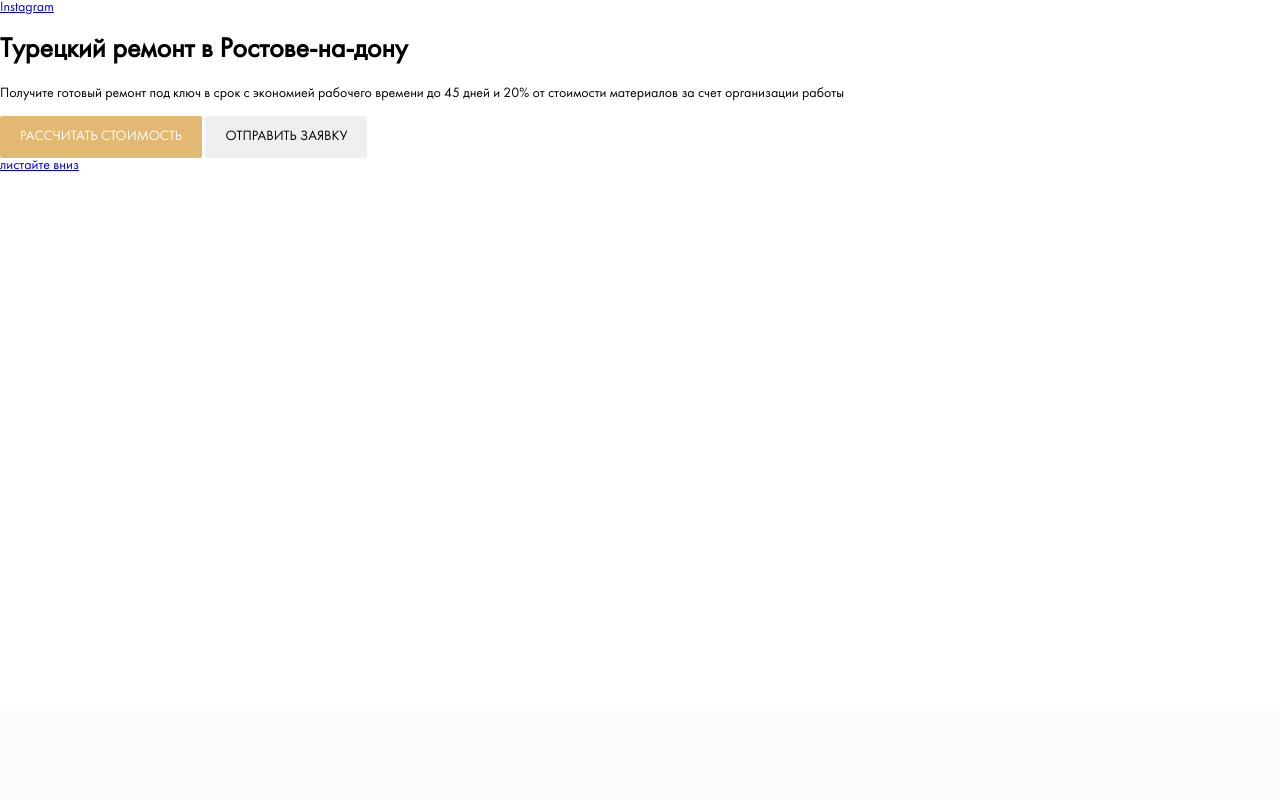
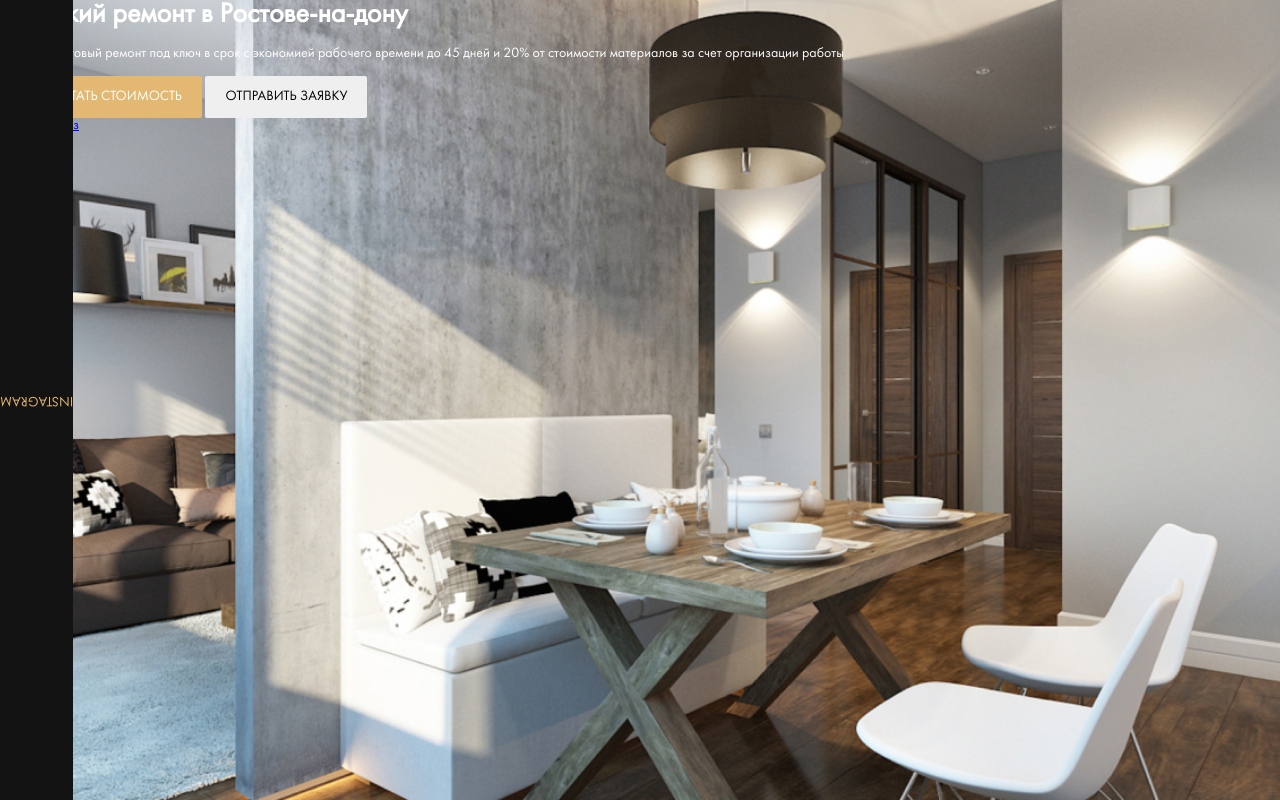
Before and after one commit to Eleonora-lab/Repair-Design, a PHP site: page / in a window 1280 px wide. Shown: the part 90-890 px from the top of the page. Before the commit the page ends 800 px from the top, so only its background shows below. Run offline with PHP 8.4, Linux system fonts and the light colour scheme; some web fonts are replaced.

Commit message:
feat:add instagramm button

```diff
--- a/css/style.css
+++ b/css/style.css
@@ -360,6 +360,32 @@ template {
 .contacts__phone {
   margin-right: 45px; }
 
+.hero {
+  position: relative;
+  background: #131313 url("../img/hero-bg.jpg") no-repeat center/cover;
+  height: 100vh;
+  color: #ffffff; }
+  .hero__instagram {
+    position: absolute;
+    left: 0;
+    top: 0;
+    max-width: 80px;
+    height: 100%; }
+
+.instagram {
+  display: flex;
+  justify-content: center;
+  align-items: center;
+  background-color: #131313; }
+  .instagram__link {
+    text-transform: uppercase;
+    text-decoration: none;
+    color: #e3b873;
+    transform: rotate(-180deg); }
+
+.title {
+  margin: 0; }
+
 body {
   font-family: "Futura Book", sans-serif;
   font-size: 14px; }
--- a/index.html
+++ b/index.html
@@ -1,11 +1,13 @@
 <!DOCTYPE html>
 <html lang="en">
+
 <head>
     <meta charset="UTF-8">
     <meta name="viewport" content="width=device-width, initial-scale=1.0">
     <link rel="stylesheet" href="css/style.css">
     <title>Document</title>
 </head>
+
 <body>
     <header class="header">
         <div class="container">
@@ -32,7 +34,10 @@
     </header>
     <div class="main">
         <section class="hero">
-        <a href="#" class="instagram hero__instagram">Instagram</a>
+            <div class="instagram hero__instagram">
+                <a href="#" class="instagram__link">Instagram</a>
+
+            </div>
             <div class="hero__content">
                 <div class="container">
                     <h1 class="title hero__title">Tурецкий ремонт в Ростове-на-дону</h1>
@@ -47,4 +52,5 @@
     </div>
 
 </body>
+
 </html>
--- a/sass/style.sass
+++ b/sass/style.sass
@@ -4,6 +4,8 @@
 @import "interface"
 @import "grid"
 @import "templates/header"
+@import "templates/hero"
+
 
 body
     font-family: "Futura Book", sans-serif
```
Also changed, not shown: sass/templates/_hero.sass (added, +25 -0 lines), css/templates/hero.css (added), img/hero-bg.jpg (added). Lines whose indentation alone changed are shown as unchanged.
